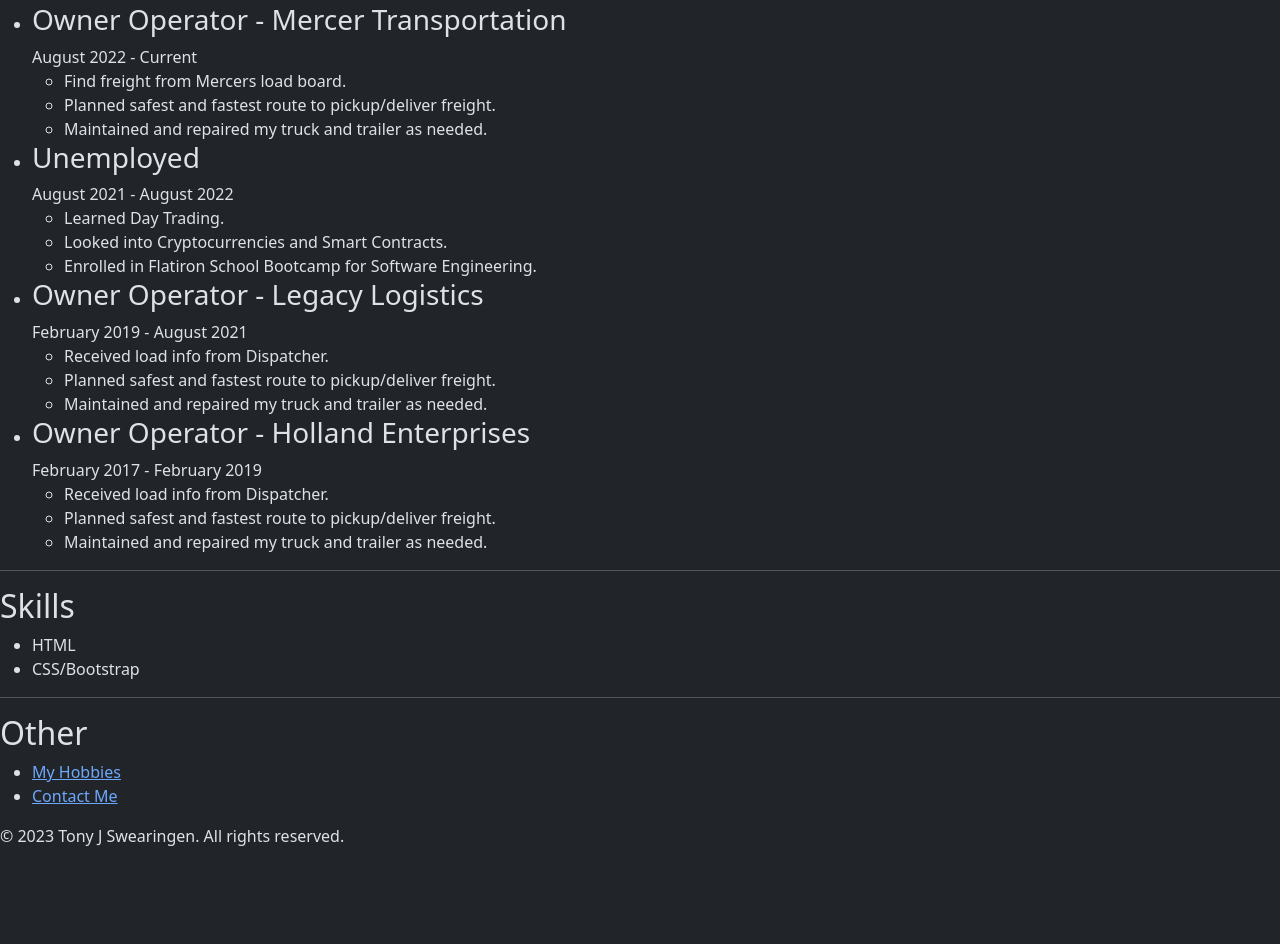
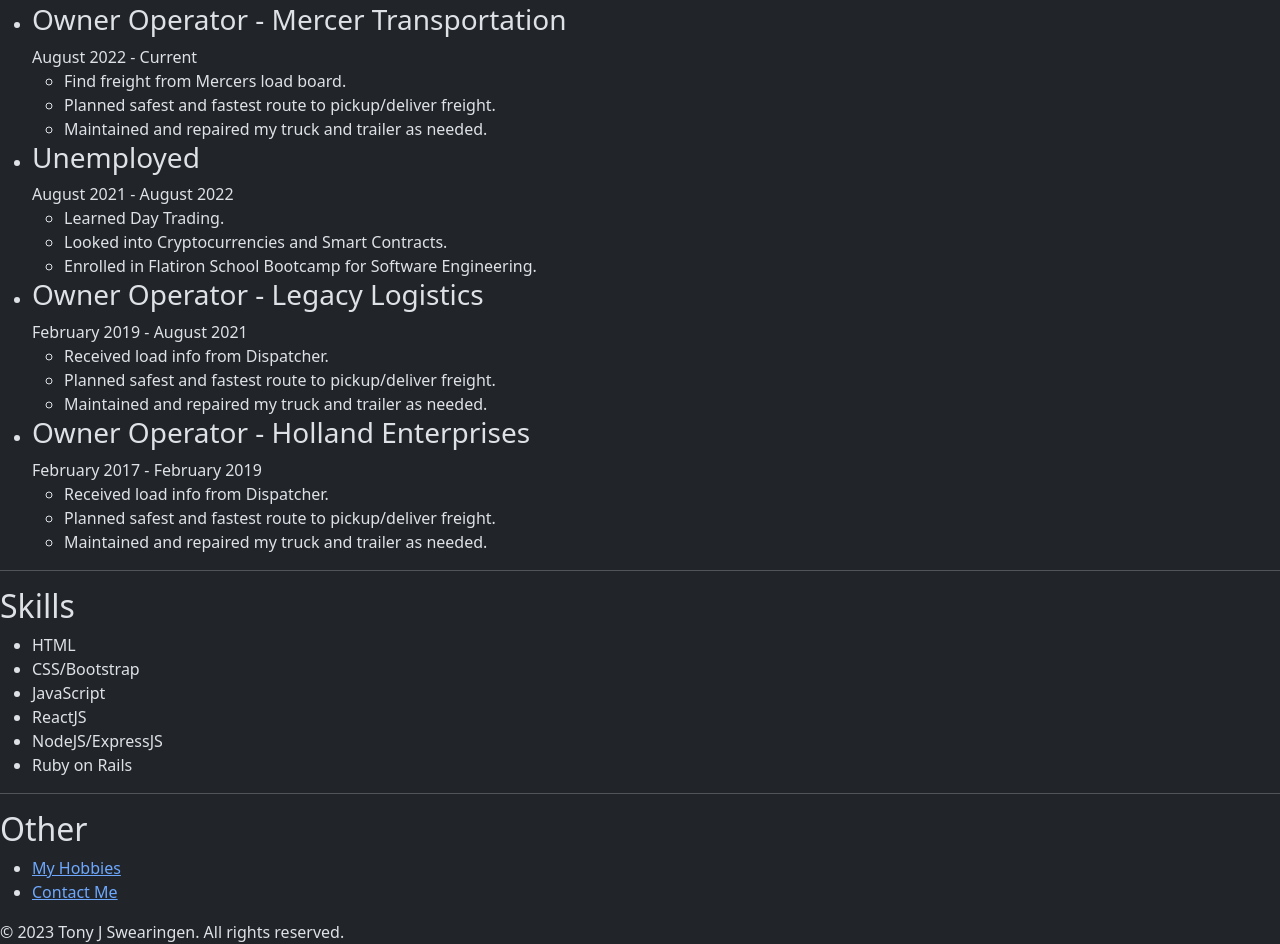
Before and after one commit to TonySwearingen/My-Resume, a plain HTML site: page index.html in a window 1280 px wide. Shown: the part 430-1374 px from the top of the page. Before the commit the page ends 1278 px from the top, so only its background shows below. Drawn offline with nearby package versions, Linux system fonts and the light colour scheme.

Commit message:
Add files via upload

```diff
--- a/index.html
+++ b/index.html
@@ -62,6 +62,10 @@
   <ul>
     <li>HTML</li>
     <li>CSS/Bootstrap</li>
+    <li>JavaScript</li>
+    <li>ReactJS</li>
+    <li>NodeJS/ExpressJS</li>
+    <li>Ruby on Rails</li>
   </ul>
   <hr>
   <h2>Other</h2>
```
